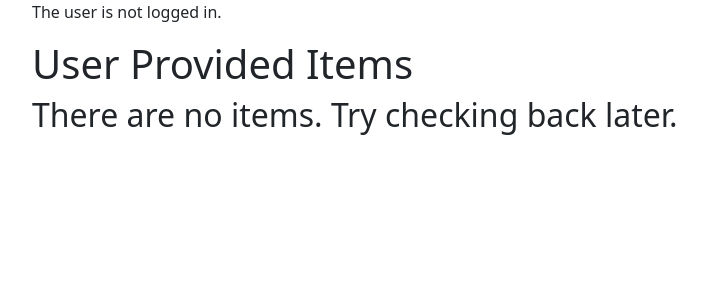
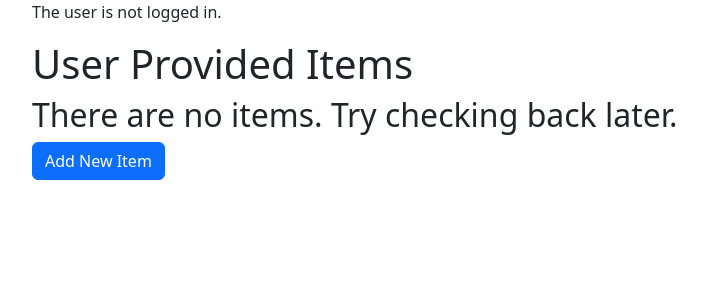
Before and after one commit to Patnonymous/django-market, a Django app: page /market/listings/ in a window 1280 px wide. Shown: the part 56-356 px from the top of the page, without its empty margins (50-756 px from the left). Run offline with Django 4.2, Linux system fonts and the light colour scheme; data that the repository does not hold is empty; some libraries are stand-ins or nearby versions.

Commit message:
init Added add-items endpoint.

```diff
--- a/market/marketplace/templates/marketplace/base_user_listings.html
+++ b/market/marketplace/templates/marketplace/base_user_listings.html
@@ -12,4 +12,7 @@
 
 <h1>User Provided Items</h1>
 {% include "./listings.html" %}
+
+
+<a class="btn btn-primary" href="{% url 'market:add-item' %}">Add New Item</a>
 {% endblock content %}
--- a/market/marketplace/urls.py
+++ b/market/marketplace/urls.py
@@ -17,5 +17,6 @@ urlpatterns = [
     path('account/', views.account_details, name='account'),
     path('edit-account-details/', views.edit_account_details, name='edit-account'),
     path('change-password', views.ChangePasswordView.as_view(),
-         name='change-password')
+         name='change-password'),
+    path('add-item/', views.add_new_item, name='add-item')
 ]
--- a/market/marketplace/views.py
+++ b/market/marketplace/views.py
@@ -51,8 +51,12 @@ class ItemDetailView(generic.DetailView):
     template_name = 'marketplace/item_detail.html'
 
 
+def add_new_item(request):
+    return render(request, 'marketplace/base_add_item.html')
+
+
 def account_details(request):
-    return render(request, template_name='marketplace/base_account.html')
+    return render(request, 'marketplace/base_account.html')
 
 
 def register_request(request):
```
Also changed, not shown: market/marketplace/templates/marketplace/base_add_item.html (added, +11 -0 lines).
